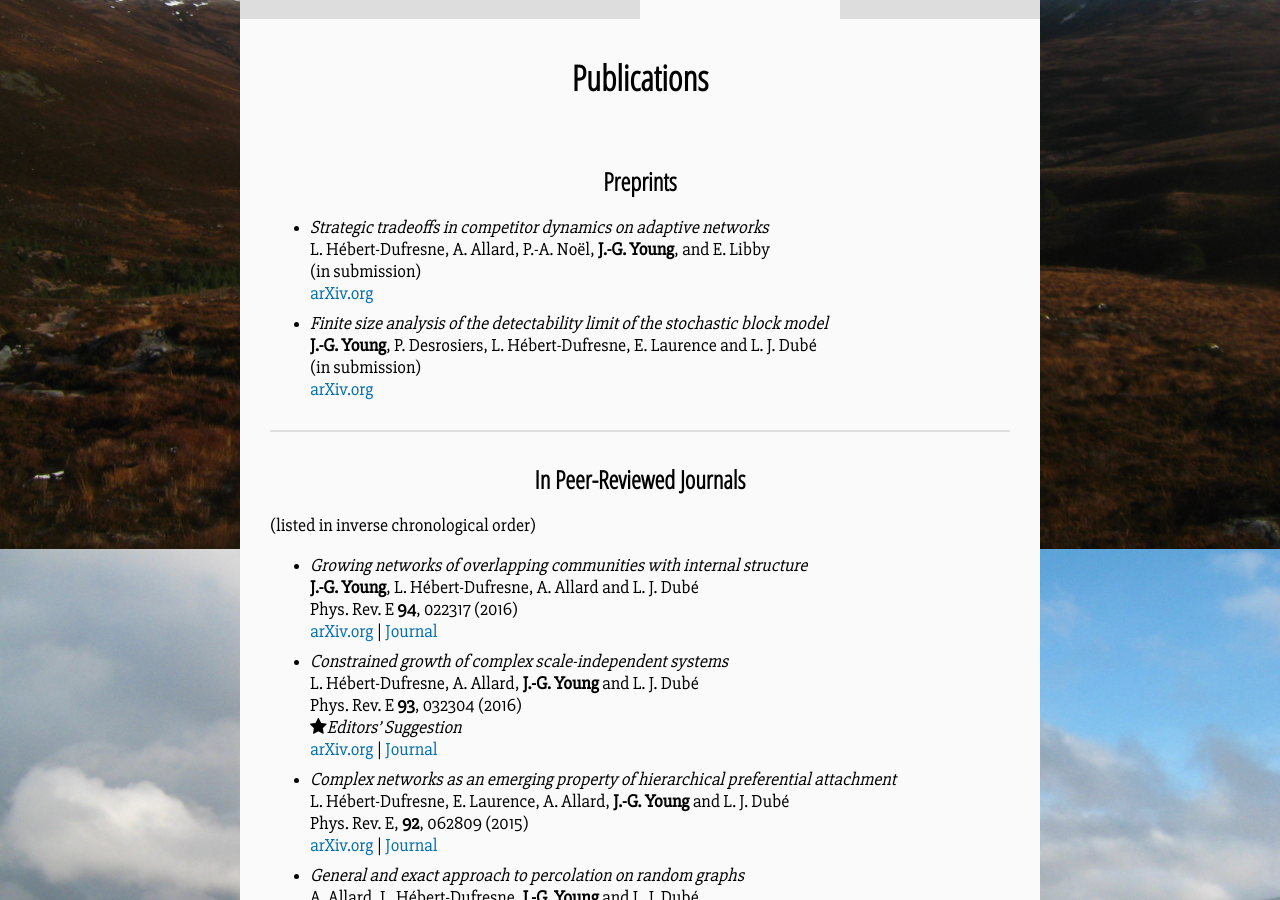
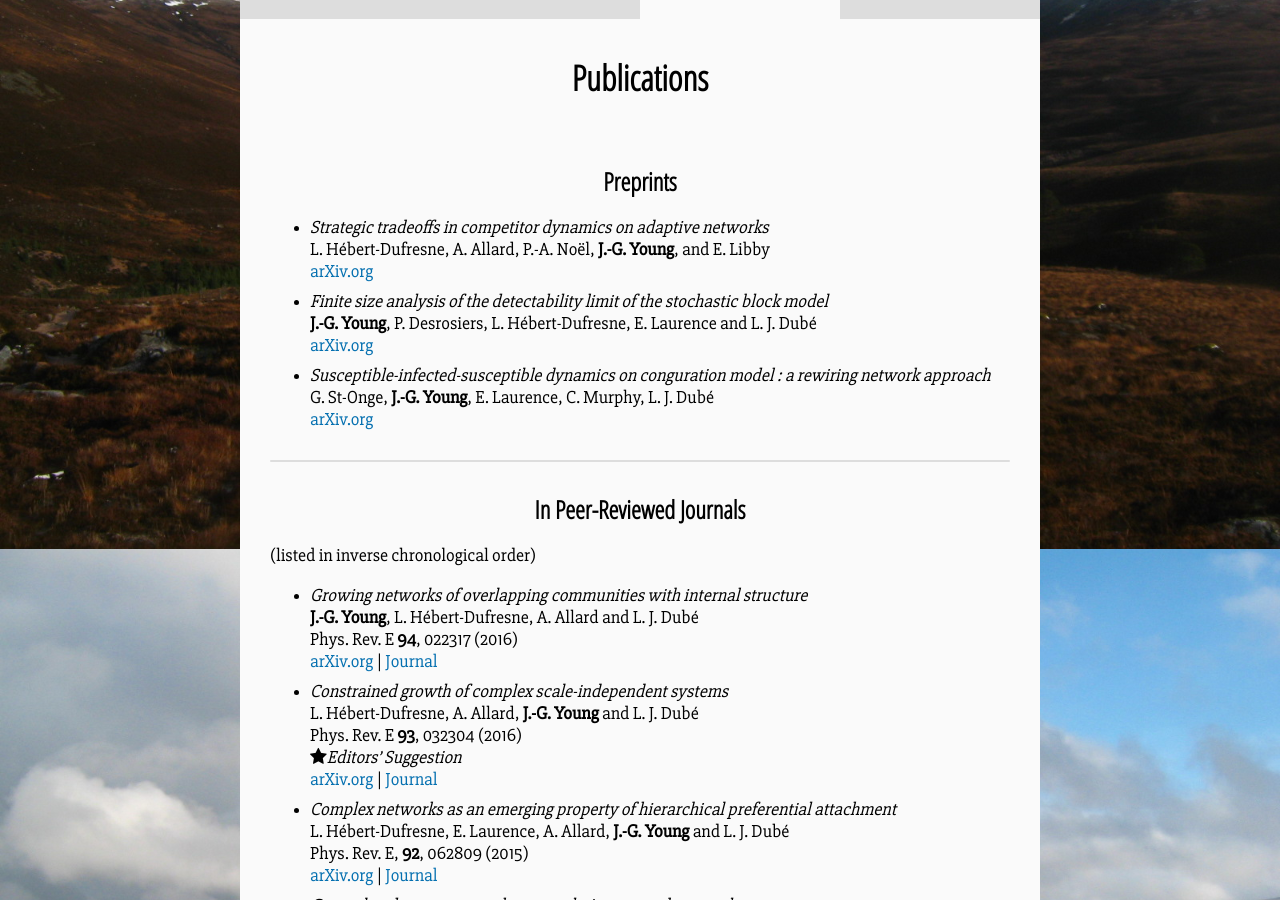
Before and after one commit to jg-you/jg-you.github.io, a Jekyll site: the page built from publications.md, in a window 1280 px wide and 900 px high, scrolled down 411 px. Built offline with Jekyll 4.4.1, drawn with Linux system fonts in a browser that asks for light colours; comment, search, counter and statistics services are not loaded.

Commit message:
SIS publication

```diff
--- a/publications.md
+++ b/publications.md
@@ -7,13 +7,15 @@ title: Publications
 
 * _Strategic tradeoffs in competitor dynamics on adaptive networks_<br/>
 L. Hébert-Dufresne, A. Allard, P.-A. Noël, **J.-G. Young**,  and E. Libby<br/>
-(in submission) <br/>
 [arXiv.org](http://arxiv.org/abs/1607.04632)
 
 * _Finite size analysis of the detectability limit of the stochastic block model_<br/>
 **J.-G. Young**, P. Desrosiers, L. Hébert-Dufresne, E. Laurence and L. J. Dubé<br/>
-(in submission)<br/>
 [arXiv.org](https://arxiv.org/abs/1701.00062)
+
+* _Susceptible-infected-susceptible dynamics on conguration model :  a rewiring network approach_<br/>
+G. St-Onge, **J.-G. Young**, E. Laurence, C. Murphy, L. J. Dubé<br/>
+[arXiv.org](https://arxiv.org/abs/1701.01740)
 
 <div class="end-of-post"></div>
 
```
